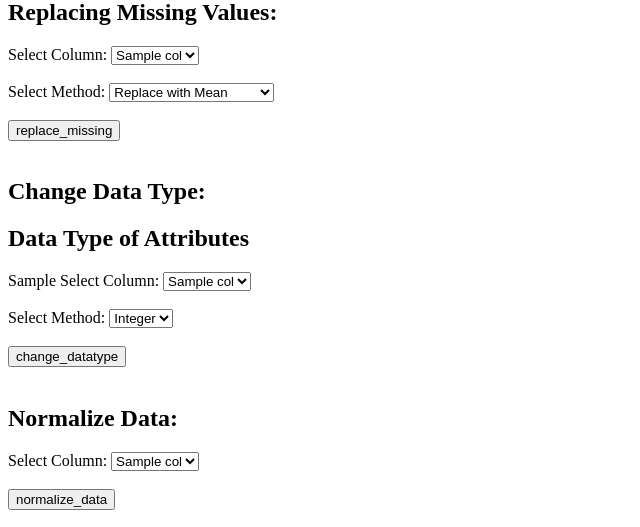
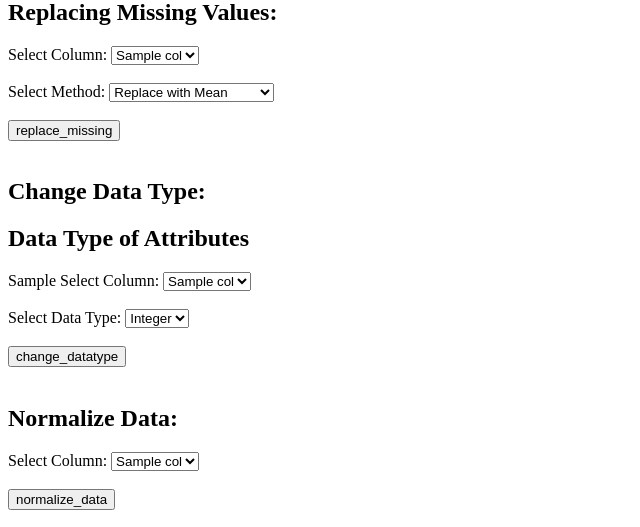
Before and after one commit to TeamNecta/Datahive_BE, a Flask app: template templates/advance_cleaning.html in a window 1280 px wide. Shown: the part 213-740 px from the top of the page, without its empty margins (0-640 px from the left). Run offline with Flask 2, Linux system fonts and the light colour scheme; the template is opened without the code that fills it: most values are stand-ins (such as "Sample title", 1, 10 or a date in 2020).

Commit message:
minor change

```diff
--- a/templates/advance_cleaning.html
+++ b/templates/advance_cleaning.html
@@ -41,7 +41,7 @@
       {% endfor %}
     </select>
     <br><br>
-    <label>Select Method:</label>
+    <label>Select Data Type:</label>
     <select name="datatype">
       <option value="int">Integer</option>
       <option value="float">Float</option>
```
